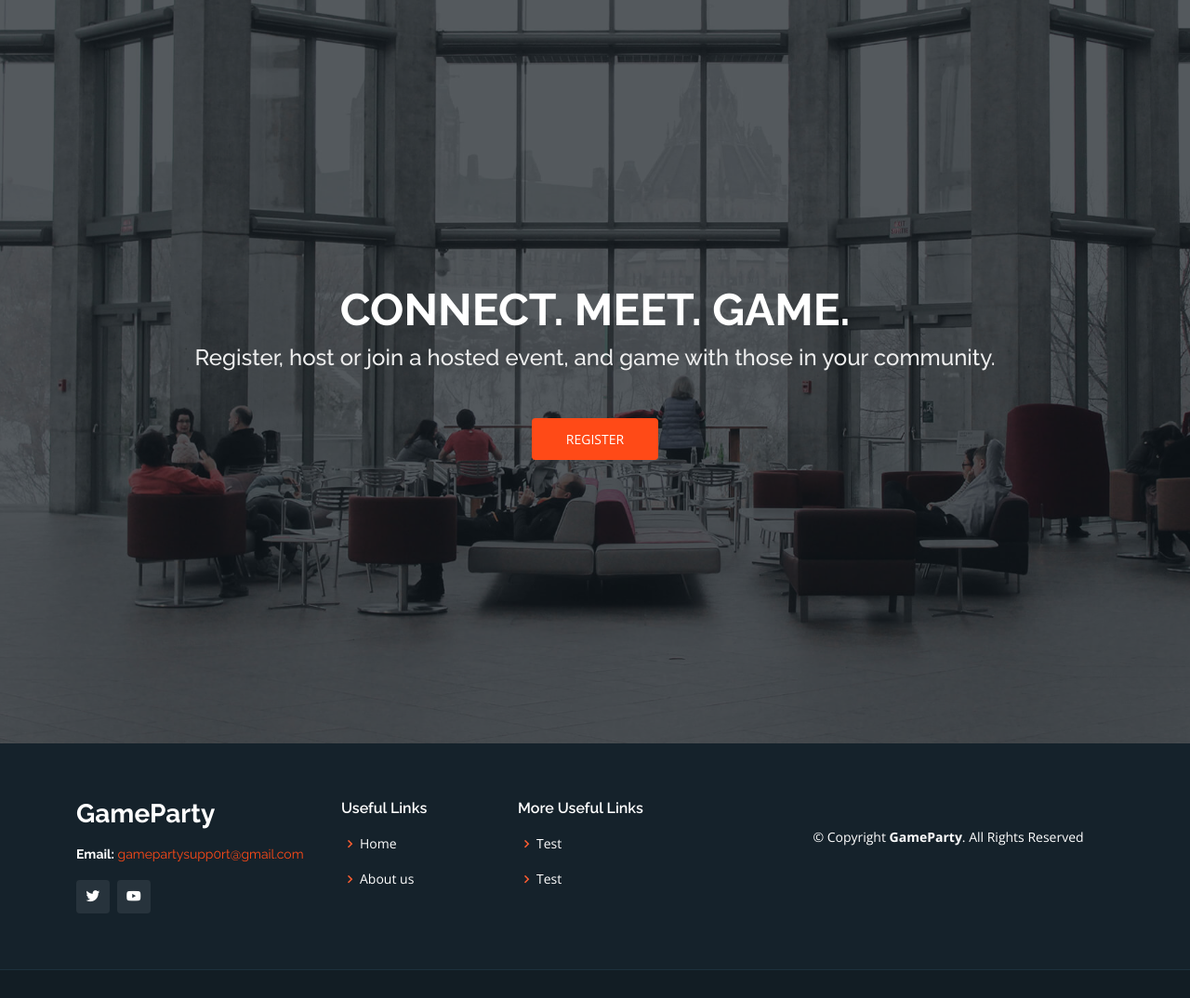
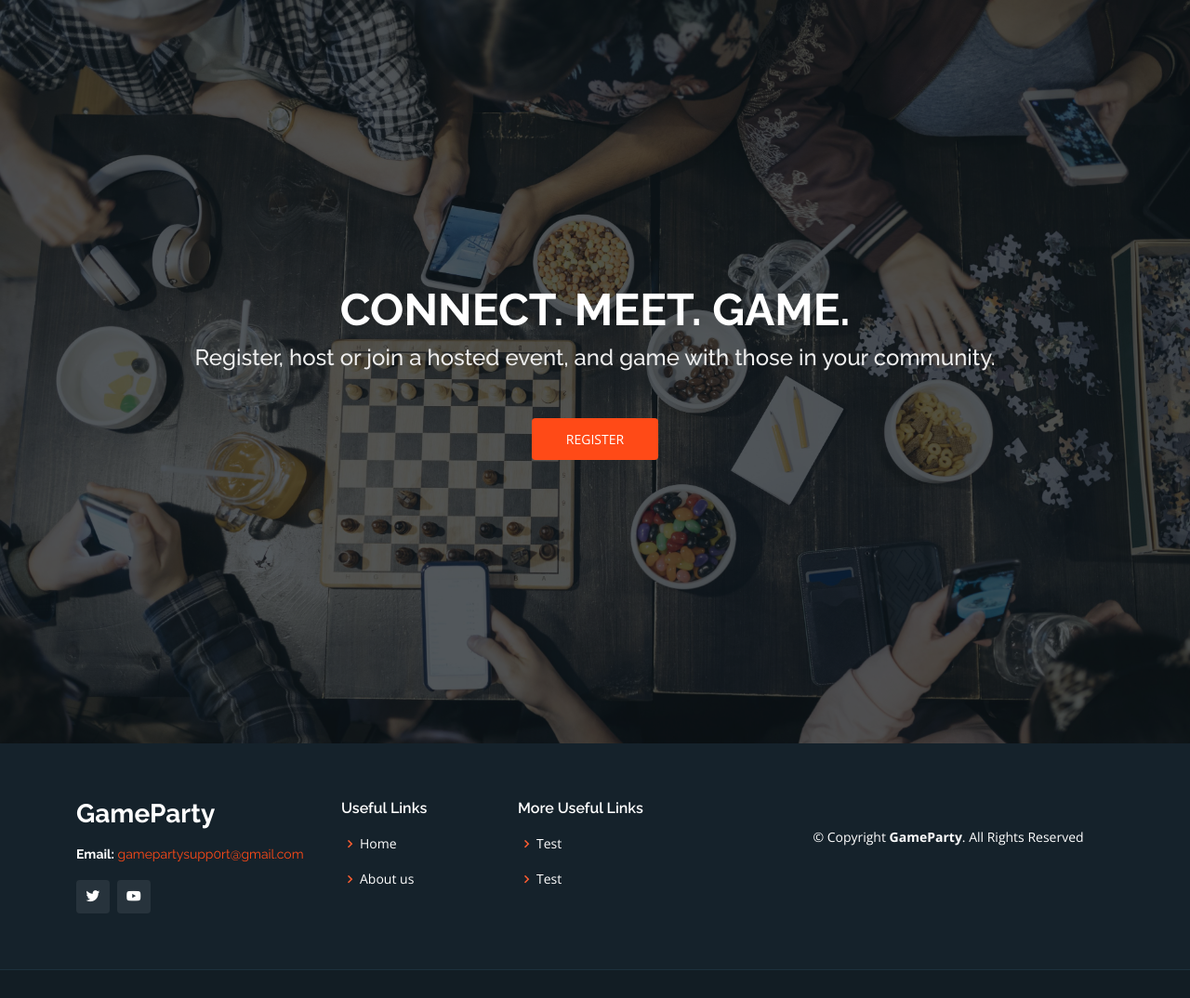
Before and after one commit to Kesheon/MinimumViableProduct, a Flask app: page / in a window 1280 px wide. Shown: the part 97-1171 px from the top of the page at 93% size. Run offline with Flask 3, Linux system fonts and the light colour scheme; some libraries are stand-ins or nearby versions.

Commit message:
changed homepage img

```diff
--- a/static/css/style.css
+++ b/static/css/style.css
@@ -465,7 +465,7 @@ h6 {
 #hero {
   width: 100%;
   height: 100vh;
-  background: url("../img/hero-bg.jpg") top center;
+  background: url("../img/friendsgamenight.jpg") top center;
   background-size: cover;
   position: relative;
   padding: 0;
```
